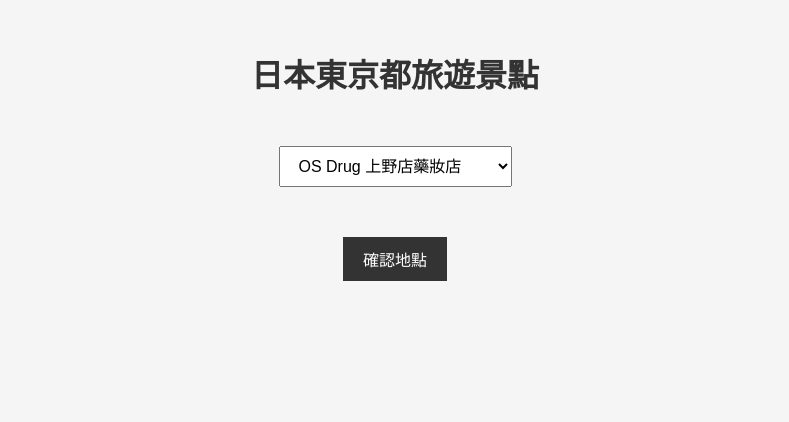
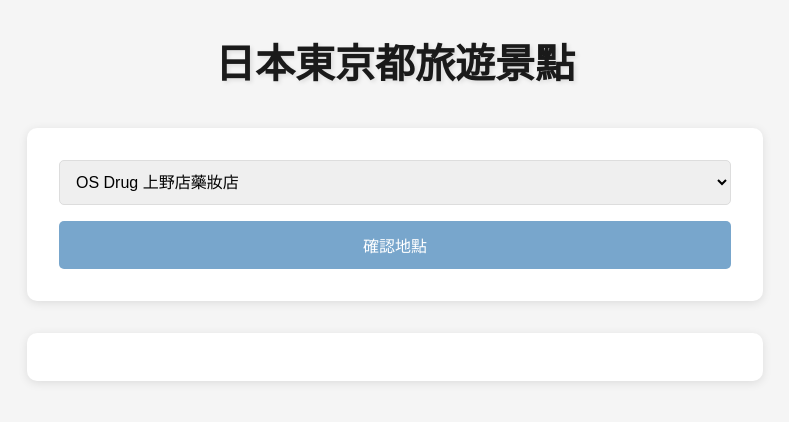
Before and after one commit to PCCUYing/tokyoTrip, a plain HTML site: page index.html in a window 1280 px wide. Shown: the whole page, without its empty margins (245-1034 px from the left). Drawn offline with Linux system fonts and the light colour scheme.

Commit message:
Update style.css

```diff
--- a/style.css
+++ b/style.css
@@ -1,36 +1,72 @@
-body{
-    font-family: Arial, sans-serif;
+* {
     margin: 0;
     padding: 0;
-    background-color: #f5f5f5;
+    box-sizing: border-box;
 }
 
-h1{
+body {
+    font-family: 'Noto Sans TC', sans-serif;
+    background-color: #f5f5f5;
     color: #333;
-    text-align: center;
-    margin-top: 50px;
+    line-height: 1.6;
 }
 
-#dropdown{
-    display: block;
-    margin: 50px auto;
-    padding: 10px 15px;
-    font-size: 16px;
+.container {
+    max-width: 800px;
+    margin: 0 auto;
+    padding: 2rem;
 }
 
-button{
-    display: block;
-    margin: 20px auto;
-    padding: 10px 20px;
-    background-color: #333;
-    color: #fff;
-    font-size: 16px;
-    cursor: pointer;
-    border: none;
+h1 {
+    text-align: center;
+    color: #1a1a1a;
+    margin-bottom: 2rem;
+    font-size: 2.5rem;
+    text-shadow: 2px 2px 4px rgba(0, 0, 0, 0.1);
 }
 
-h2{
+.form-container {
+    background-color: white;
+    padding: 2rem;
+    border-radius: 10px;
+    box-shadow: 0 2px 10px rgba(0, 0, 0, 0.1);
+    margin-bottom: 2rem;
+}
+
+select {
+    width: 100%;
+    padding: 12px;
+    border: 1px solid #ddd;
+    border-radius: 5px;
+    margin-bottom: 1rem;
+    font-size: 1rem;
+}
+
+button {
+    width: 100%;
+    padding: 12px;
+    background-color: #78a6cc;
+    color: white;
+    border: none;
+    border-radius: 5px;
+    cursor: pointer;
+    font-size: 1rem;
+    transition: background-color 0.3s ease;
+}
+
+button:hover {
+    background-color: #c0392b;
+}
+
+.result-container {
+    background-color: white;
+    padding: 1.5rem;
+    border-radius: 10px;
+    box-shadow: 0 2px 10px rgba(0, 0, 0, 0.1);
+}
+
+#result {
     text-align: center;
-    color: #333;
-    margin-top: 50px;
+    color: #2c3e50;
+    font-size: 1.2rem;
 }
```
